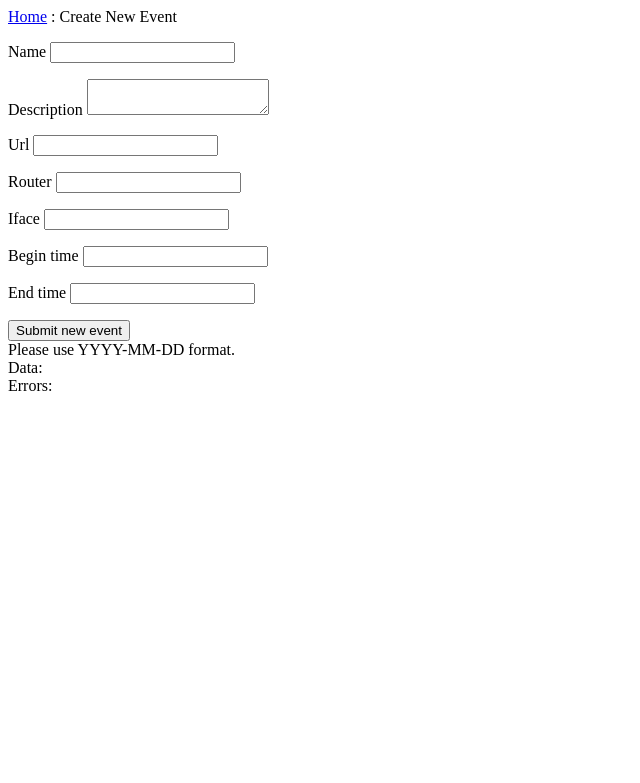
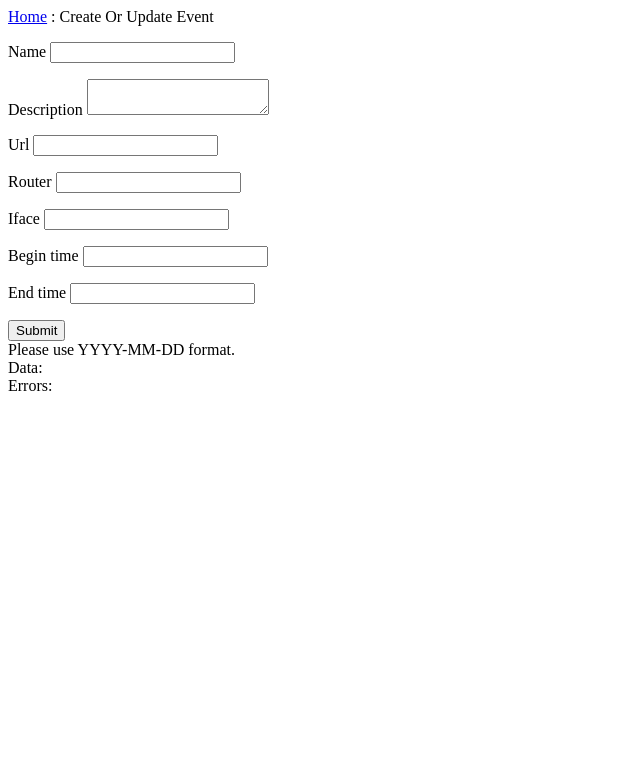
Before and after one commit to mmernik/net-almanac, a Python web app: template almanac/templates/event/event_form.html in a window 1280 px wide. Shown: the top 783 px of the page, without its empty margins (0-640 px from the left). Run offline with Jinja, Linux system fonts and the light colour scheme; the template is opened without the code that fills it, so the values that code supplies are empty, except form fields; tables that the repository leaves empty hold one stand-in row (values such as "Sample post"); form fields are guessed from the names that the template uses.

Commit message:
Edit objects through generic form

```diff
--- a/almanac/event/urls.py
+++ b/almanac/event/urls.py
@@ -15,6 +15,10 @@ urlpatterns = patterns('',
     (r'^$', 'django.views.generic.list_detail.object_list',info_dict),
     (r'^(?P<object_id>\d+)/$', 'django.views.generic.list_detail.object_detail', info_dict),
 
+    (r'^(?P<object_id>\d+)/update/$',
+     'django.views.generic.create_update.update_object',
+     {'form_class':EventForm}),
+
     (r'^create/$',
      'django.views.generic.create_update.create_object',
      {'form_class':EventForm}),
--- a/almanac/templates/event/event_detail.html
+++ b/almanac/templates/event/event_detail.html
@@ -31,4 +31,8 @@
     </tr>
 
 </table>
+
+<a href="/event/{{object.id}}/update">Update this event</a>
+
+</form>
 {% endblock %}
--- a/almanac/templates/event/event_form.html
+++ b/almanac/templates/event/event_form.html
@@ -2,10 +2,10 @@
 
 {% block subtitle %} : Event Form {% endblock %}
 
-{% block navigate %} : Create New Event {% endblock %}
+{% block navigate %} : Create Or Update Event {% endblock %}
 
 {% block body %}
-<form action="/event/create/" method="post">
+<form action="" method="post">
 <p>{{ form.name.label_tag }} {{ form.name }}</p>
 <p>{{ form.description.label_tag }} {{ form.description }}</p>
 <p>{{ form.url.label_tag }} {{ form.url }}</p>
@@ -14,7 +14,7 @@
 <p>{{ form.begin_time.label_tag }} {{ form.begin_time }}</p>
 <p>{{ form.end_time.label_tag }} {{ form.end_time }}</p>
 
-<input type="submit" value="Submit new event">
+<input type="submit" value="Submit">
 
 <br />
 
--- a/almanac/templates/event/event_list.html
+++ b/almanac/templates/event/event_list.html
@@ -41,7 +41,7 @@
 </table>
 
 
-    <a href="/event/tags"> View all tags</a> <br/>
+    <a href="/event/tag"> View all tags</a> <br/>
 
     <a href="/event/create"> Make new Object</a> <br/>
 
```
